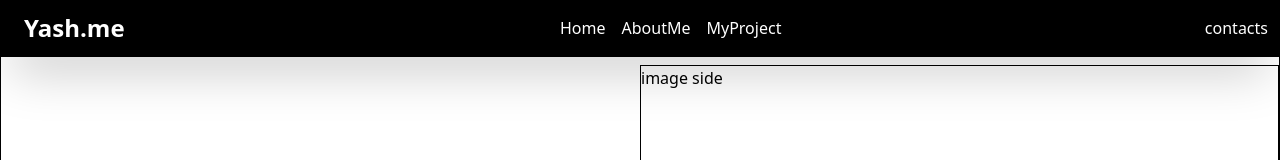
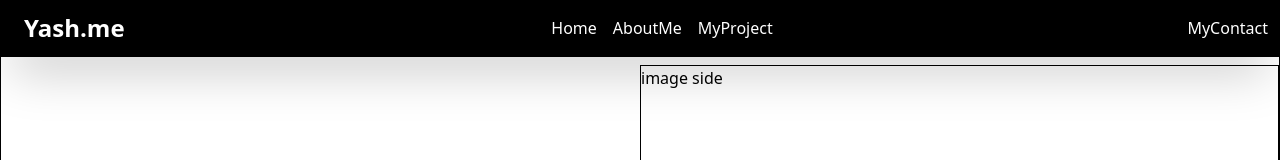
Before and after one commit to Yashmevada2807/my_portfolioMain, a React (Vite) app: page / in a window 1280 px wide. Shown: the top 160 px of the page. Built offline with nearby package versions, Linux system fonts and the light colour scheme.

Commit message:
update contact added route in that

```diff
--- a/src/App.jsx
+++ b/src/App.jsx
@@ -3,6 +3,7 @@ import './App.css'
 import Home from './components/home'
 import About from './components/About'
 import MyProject from './components/MyProject'
+import Contact from './components/Contact'
 
 function App() {
 
@@ -17,10 +18,10 @@ function App() {
           <div className="routes flex gap-4  ">
             <Link className='hover:scale-[110%] duration-350' to='/'>Home</Link>
             <Link className='hover:scale-[110%] duration-350' to='/AboutMe'>AboutMe</Link>
-            <Link className='hover:scale-[110%] duration-350' to='/MyProject'>MyProject</Link>
+            <Link className='hover:scale-[105%] duration-350' to='/MyProject'>MyProject</Link>
           </div>
-          <div>
-            contacts
+          <div className='flex'>
+            <Link className='hover:scale-[110%] duration-300' to="/Contact">MyContact</Link>
           </div>
         </div>
       </nav>
@@ -30,7 +31,7 @@ function App() {
         <Route path='/' element={<Home />}/>
         <Route path='/aboutme' element={<About />}/>
         <Route path='/myproject' element={<MyProject />}/>
-        <Route/>
+        <Route path='/contact' element={<Contact/>}/>
       </Routes>
       <footer className='flex justify-center my-5 items-center'>
         all copyrights reserved
```
